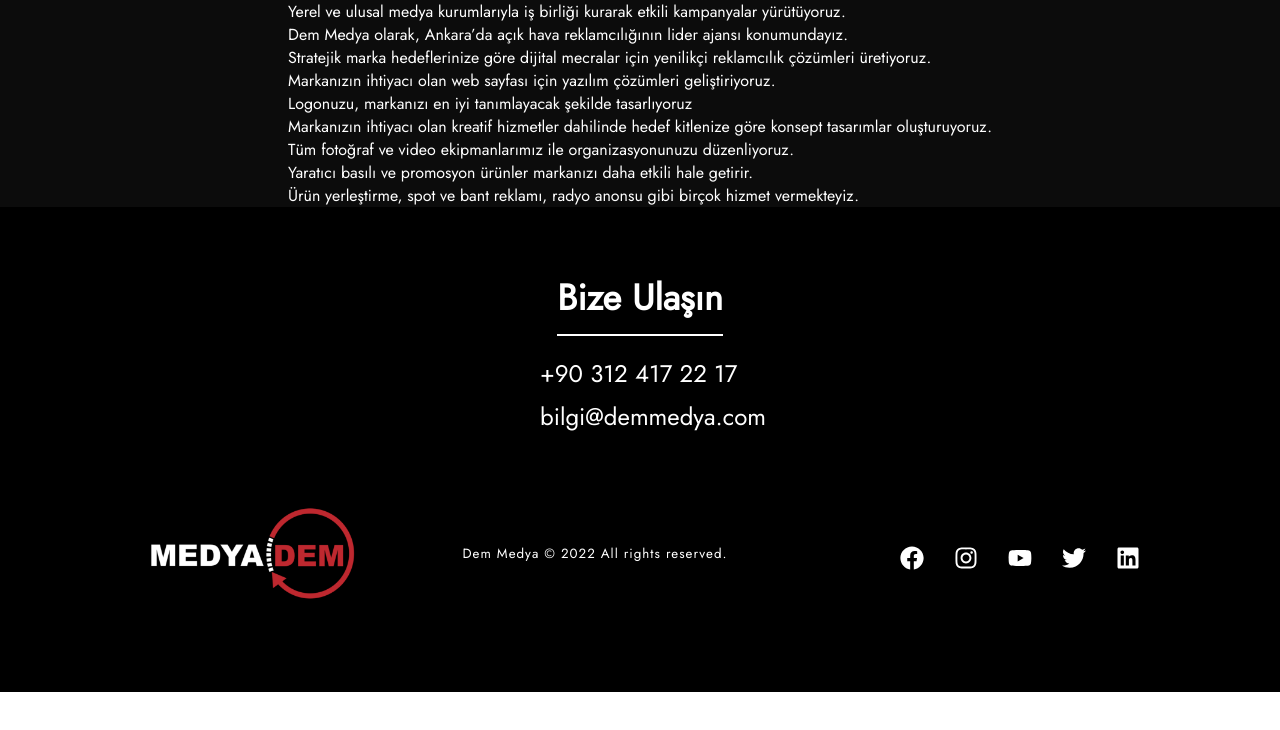
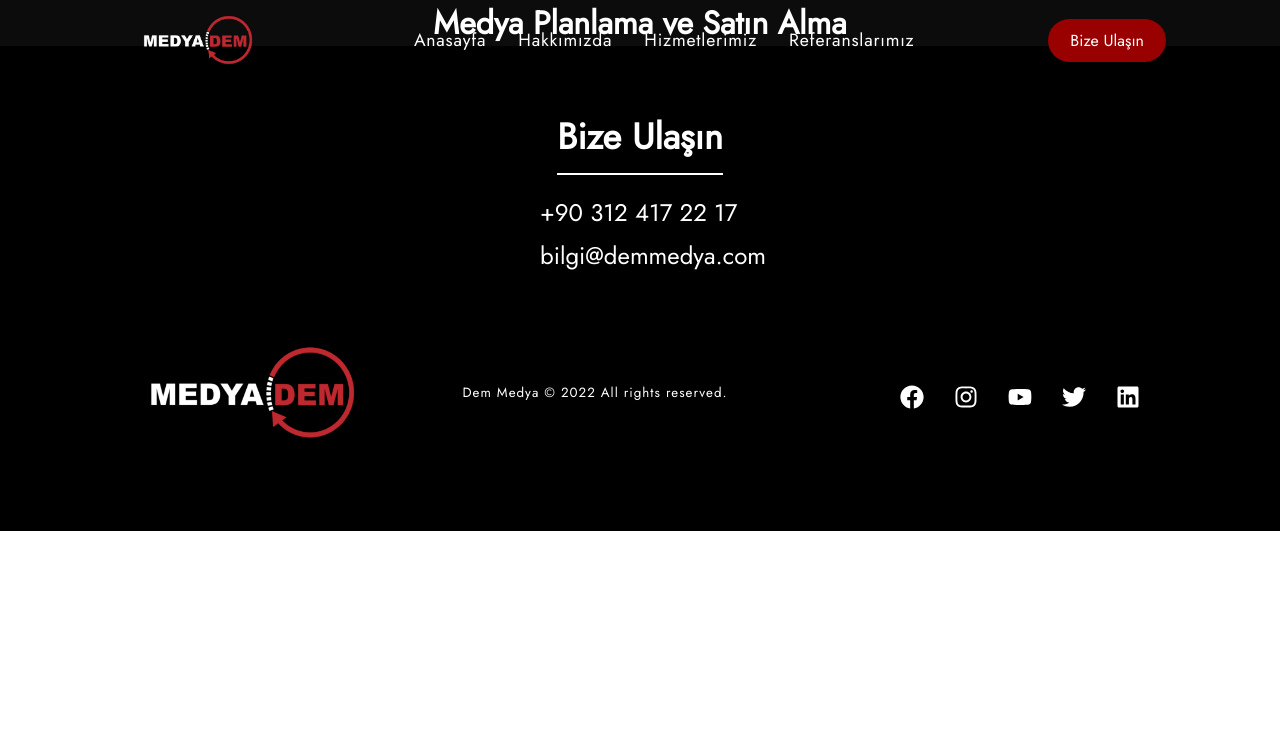
Before and after one commit to PuryaB97/medya-dem-v2, a React (Create React App) app: page /detail/1 in a window 1280 px wide. Shown: the top 730 px of the page. Built offline with nearby package versions, Linux system fonts and the light colour scheme.

Commit message:
show data in detail page

```diff
--- a/src/App.js
+++ b/src/App.js
@@ -9,7 +9,6 @@ import { BrowserRouter as Router, Routes, Route } from "react-router-dom";
 import Home from "./pages/Home";
 import ContactPage from "./pages/Contact";
 import DetailsPage from "./pages/Details";
-import data from "../src/components/Services/Data";
 
 function App() {
   return (
@@ -17,7 +16,7 @@ function App() {
       <Routes>
         <Route path="/" exact element={<Home />} />
         <Route path="/contact" element={<ContactPage />} />
-        <Route path="/detail/:detailId" element={<DetailsPage data={data} />} />
+        <Route path="/detail/:detailId" element={<DetailsPage />} />
       </Routes>
     </Router>
   );
--- a/src/components/Details/Data.js
+++ b/src/components/Details/Data.js
@@ -1,4 +1,5 @@
-const Data = [
+// eslint-disable-next-line import/no-anonymous-default-export
+export default [
   {
     id: 1,
     icon: require("../../images/medyaplanlama.png"),
@@ -62,5 +63,3 @@ const Data = [
       "Ürün yerleştirme, spot ve bant reklamı, radyo anonsu gibi birçok hizmet vermekteyiz.",
   },
 ];
-
-export default Data;
--- a/src/components/Details/index.js
+++ b/src/components/Details/index.js
@@ -5,19 +5,20 @@ import Footer from "../Footer/index";
 
 import { DetailContainer } from "./DetailElements";
 
-import Data from "./Data";
+import Navbar from "../Navbar";
+import productsData from "../Services/Data";
 
-const Detail = ({ data }) => {
+const Detail = () => {
   const { detailId } = useParams();
+  const productId = productsData.find((prod) => prod.id === parseInt(detailId));
 
-  const servicesData = Data.map((data) => {
-    return <div id={detailId}>{data.title}</div>;
-  });
+  console.log(productId);
 
   return (
     <>
+      <Navbar />
       <DetailContainer>
-        <div>{servicesData}</div>
+        <h1>{productId.header}</h1>
       </DetailContainer>
       <Footer />
     </>
--- a/src/components/HeroSection/HeroElements.js
+++ b/src/components/HeroSection/HeroElements.js
@@ -60,6 +60,8 @@ export const HeroH1 = styled.h1`
   color: #fff;
   font-size: 48px;
   text-align: center;
+  text-transform: uppercase;
+  letter-spacing: 1.1rem;
 
   @media screen and (max-width: 768px) {
     font-size: 40px;
--- a/src/components/HeroSection/index.js
+++ b/src/components/HeroSection/index.js
@@ -26,13 +26,8 @@ const HeroSection = ({ primary, dark, dark2 }) => {
         <VideoBg autoPlay loop muted src={Video} type="video/mp4" />
       </HeroBg>
       <HeroContent>
-        <HeroH1>Dem Medya Dem Medya Dem Medya</HeroH1>
-        <HeroP>
-          professor at Hampden-Sydney College in Virginia, looked up one of the
-          more obscure Latin words, consectetur, from a Lorem Ipsum passage, and
-          going through the cites of the word in classical literature,
-          discovered the undoubtable source.
-        </HeroP>
+        <HeroH1>Dem Medya</HeroH1>
+        <HeroP>360 derece hizmet veren reklam ajansı</HeroP>
         <HeroBtnWrapper>
           <Button
             to="services"
```
